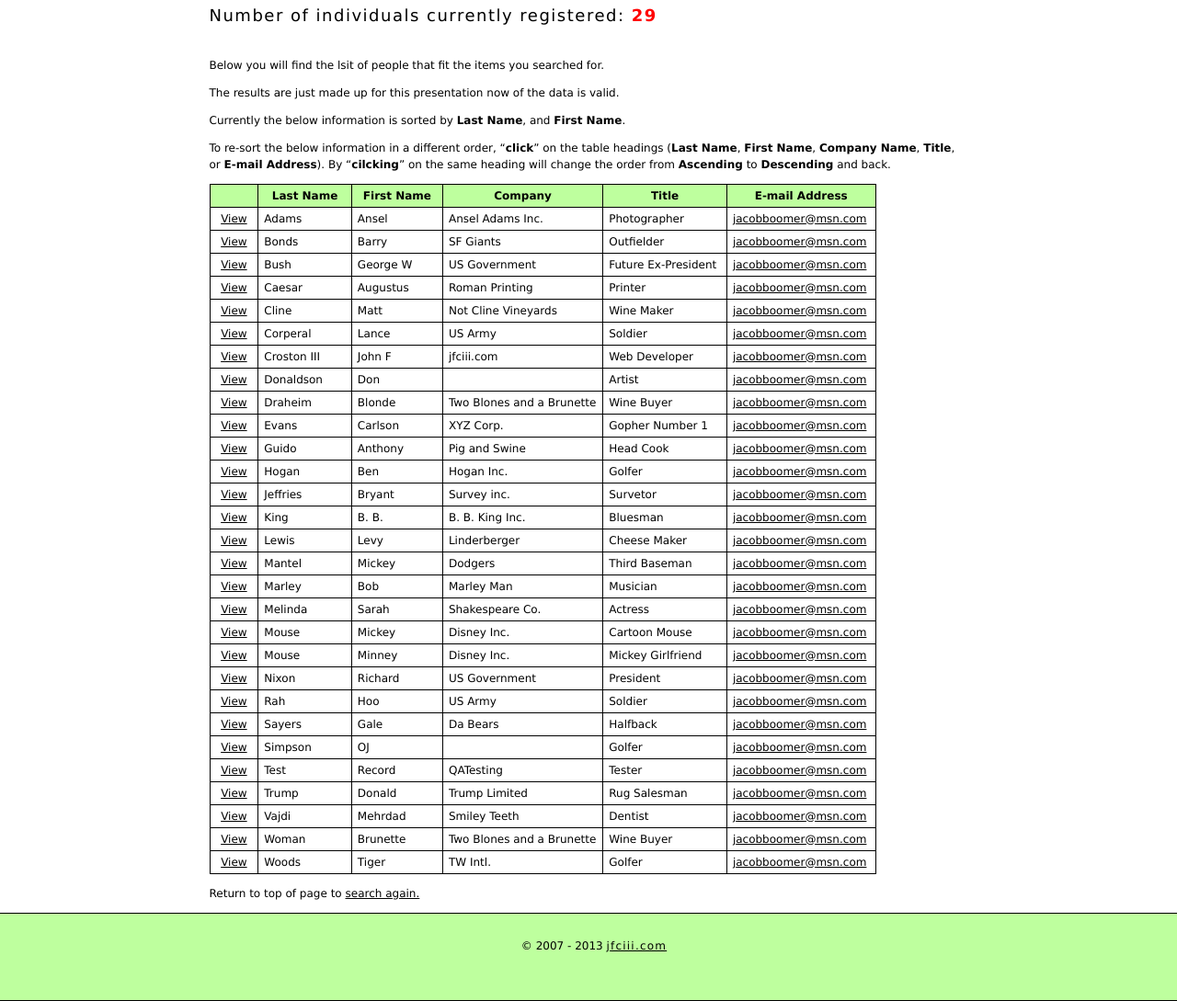
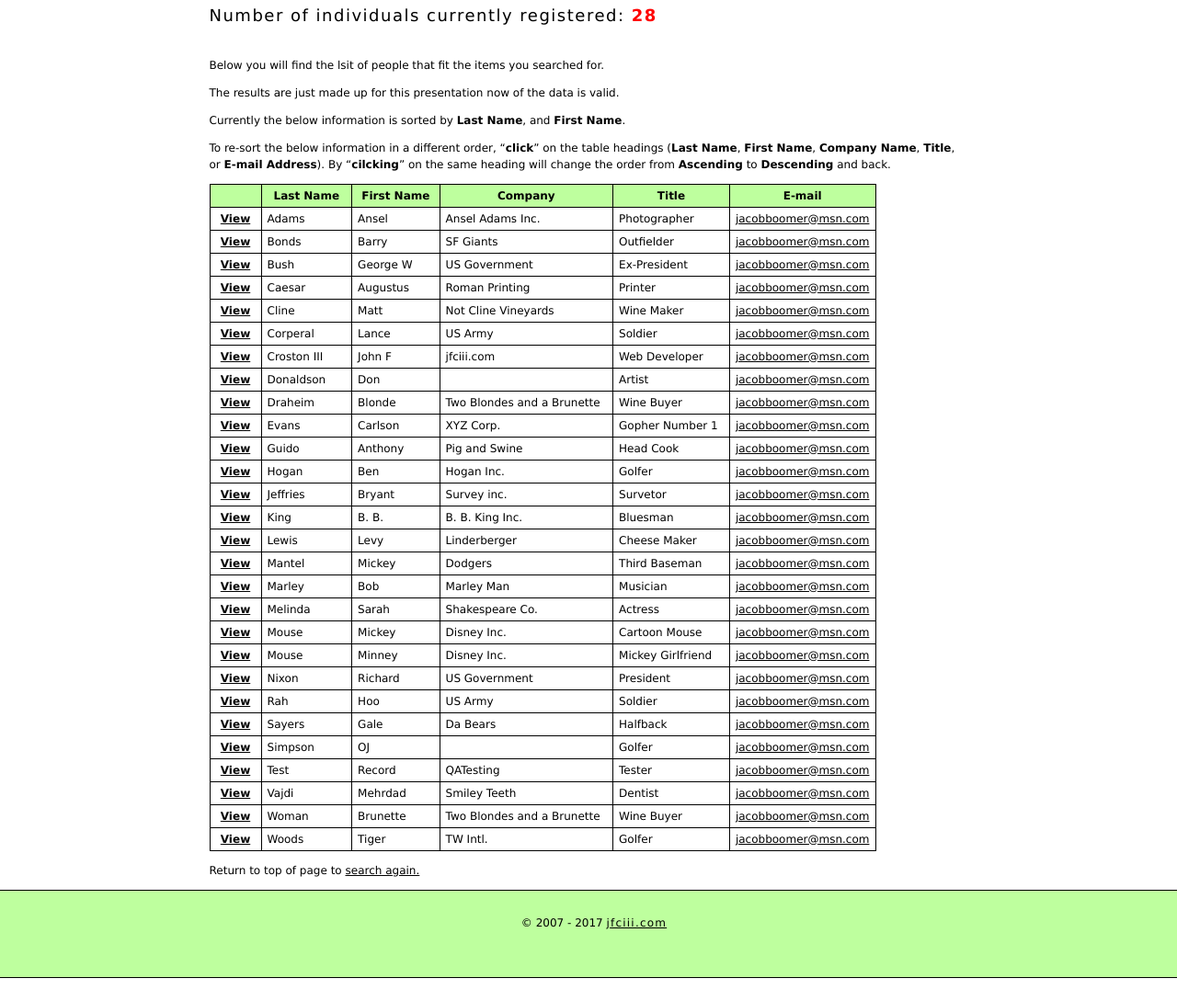
Before and after one commit to jfc3/presentations, a plain HTML site: page examples/searchResults.html in a window 1280 px wide. Shown: the part 202-1291 px from the top of the page at 92% size. After the commit the page ends 1266 px from the top, so only its background shows below. Drawn offline with Linux system fonts and the light colour scheme; a script that the page names is missing; files whose address does not match are found by name.

Commit message:
Updated page to use HTML5 and made TABLE more accessible.

```diff
--- a/examples/searchResults.html
+++ b/examples/searchResults.html
@@ -1,15 +1,21 @@
-<!DOCTYPE html PUBLIC "-//W3C//DTD XHTML 1.0 Transitional//EN"
-    "http://www.w3.org/TR/xhtml1/DTD/xhtml1-transitional.dtd">
-<html xmlns="http://www.w3.org/1999/xhtml" lang="en">
+<!DOCTYPE html>
+<html lang="en">
 <head>
-	<title>Add Registration Record for BarCampDC</title>
-	<meta http-equiv="Content-Type" content="text/html; charset=UTF-8" />
-	<meta http-equiv="Content-Language" content="en-us" />
-	<link rel="stylesheet" type="text/css" media="screen" href="css/basic.css" />
+	<title>Add Registration Record for BarCamp DC</title>
+	<meta charset="UTF-8" />
+	<meta name="viewport" content="width=device-width; initial-scale=1.0" />
+	<link rel="stylesheet" href="css/basic.css" />
+	<style type="text/css">
+		<!--
+			#content { width: 625px;}
+			th { text-align: center;}
+			.ltr2 { background: #fff;}
+		-->
+	</style>
 </head>
 <body>
 <div class="hide">
-	<a href="#maincontent">Skip Navigation</a>
+	<a href="#maincontent">Skip to Main Content</a>
 </div>
 <div id="wrap">
 	<div id="header">
@@ -36,22 +42,22 @@
 	</div>
 	<div id="main" role="main">
 		<h3 id="maincontent" tabindex="-1">Search Results for &ldquo;<span class="red">HTML</span>&rdquo;</h3>
-		<h4>Number of individuals currently registered: <span class='em1 em2'>29</span></h4><br />
+		<h4>Number of individuals currently registered: <span class='em1 em2'>28</span></h4><br />
 		<p>Below you will find the lsit of people that fit the items you searched for.</p>
 		<p>The results are just made up for this presentation now of the data is valid.</p>
 		<p>Currently the below information is sorted by <span class="em1">Last Name</span>, and <span class="em1">First Name</span>.</p>
 		<p>To re-sort the below information in a different order, &ldquo;<span class="em1">click</span>&rdquo; on the table headings (<span class="em1">Last Name</span>, <span class="em1">First Name</span>, <span class="em1">Company Name</span>, <span class="em1">Title</span>, or <span class="em1">E-mail Address</span>). By &ldquo;<span class="em1">cilcking</span>&rdquo; on the same heading will change the order from <span class="em1">Ascending</span> to <span class="em1">Descending</span> and back.</p>
 		<table class="sortable" id="user_table" width="725px" summary="List of all registered individuals that match the items yousearched on.">
-			<tr align="center">
-				<th width="45px" class="none"></th>
-				<th width="100px" title="Last Name of Registrant">Last Name</th>
-				<th width="100px" title="First Name of Registrant">First Name</th>
-				<th width="200px" title="Company Name">Company</th>
-				<th width="140px" title="Job Title">Title</th>
-				<th width="150px" title="E-mail Address of Registrant">E-mail Address</th>
+			<tr>
+				<th scope="col" width="50px" class="none"></th>
+				<th scope="col" width="100px">Last Name</th>
+				<th scope="col" width="100px">First Name</th>
+				<th scope="col" width="240px">Company</th>
+				<th scope="col" width="135px">Title</th>
+				<th scope="col" width="135px">E-mail</th>
 			</tr>
 			<tr>
-				<td class="ltr2"><a href="#">View</a></td>
+				<th scope="row" class="ltr2"><a href="#">View <span class="hide">Ansel Adams</span></a></th>
 				<td>Adams</td>
 				<td>Ansel</td>
 				<td>Ansel Adams Inc.</td>
@@ -59,7 +65,7 @@
 				<td><a href="mailto:jacobboomer@msn.com?subject=Request from DC Tech Skills">jacobboomer@msn.com</a></td>
 			</tr>
 			<tr>
-				<td class="ltr2"><a href="#">View</a></td>
+				<th scope="row" class="ltr2"><a href="#">View <span class="hide">Barry Bonds</span></a></th>
 				<td>Bonds</td>
 				<td>Barry</td>
 				<td>SF Giants</td>
@@ -67,15 +73,15 @@
 				<td><a href="mailto:jacobboomer@msn.com?subject=Request from DC Tech Skills">jacobboomer@msn.com</a></td>
 			</tr>
 			<tr>
-				<td class="ltr2"><a href="#">View</a></td>
+				<th scope="row" class="ltr2"><a href="#">View <span class="hide">George W Bush</span></a></th>
 				<td>Bush</td>
 				<td>George W</td>
 				<td>US Government</td>
-				<td>Future Ex-President</td>
+				<td>Ex-President</td>
 				<td><a href="mailto:jacobboomer@msn.com?subject=Request from DC Tech Skills">jacobboomer@msn.com</a></td>
 			</tr>
 			<tr>
-				<td class="ltr2"><a href="#">View</a></td>
+				<th scope="row" class="ltr2"><a href="#">View <span class="hide">Augustus Caesar</span></a></th>
 				<td>Caesar</td>
 				<td>Augustus</td>
 				<td>Roman Printing</td>
@@ -83,7 +89,7 @@
 				<td><a href="mailto:jacobboomer@msn.com?subject=Request from DC Tech Skills">jacobboomer@msn.com</a></td>
 			</tr>
 			<tr>
-				<td class="ltr2"><a href="#">View</a></td>
+				<th scope="row" class="ltr2"><a href="#">View <span class="hide">Matt Cline</span></a></th>
 				<td>Cline</td>
 				<td>Matt</td>
 				<td>Not Cline Vineyards</td>
@@ -91,7 +97,7 @@
 				<td><a href="mailto:jacobboomer@msn.com?subject=Request from DC Tech Skills">jacobboomer@msn.com</a></td>
 			</tr>
 			<tr>
-				<td class="ltr2"><a href="#">View</a></td>
+				<th scope="row" class="ltr2"><a href="#">View <span class="hide">Lance Corperal</span></a></th>
 				<td>Corperal</td>
 				<td>Lance</td>
 				<td>US Army</td>
@@ -99,7 +105,7 @@
 				<td><a href="mailto:jacobboomer@msn.com?subject=Request from DC Tech Skills">jacobboomer@msn.com</a></td>
 			</tr>
 			<tr>
-				<td class="ltr2"><a href="#">View</a></td>
+				<th scope="row" class="ltr2"><a href="#">View <span class="hide">John F Croston III</span></a></th>
 				<td>Croston III</td>
 				<td>John F</td>
 				<td>jfciii.com</td>
@@ -107,7 +113,7 @@
 				<td><a href="mailto:jacobboomer@msn.com?subject=Request from DC Tech Skills">jacobboomer@msn.com</a></td>
 			</tr>
 			<tr>
-				<td class="ltr2"><a href="#">View</a></td>
+				<th scope="row" class="ltr2"><a href="#">View <span class="hide">Don Donaldson</span></a></th>
 				<td>Donaldson</td>
 				<td>Don</td>
 				<td></td>
@@ -115,16 +121,16 @@
 				<td><a href="mailto:jacobboomer@msn.com?subject=Request from DC Tech Skills">jacobboomer@msn.com</a></td>
 			</tr>
 			<tr>
-				<td class="ltr2"><a href="#">View</a></td>
+				<th scope="row" class="ltr2"><a href="#">View <span class="hide">Blondie Draheim</span></a></th>
 				<td>Draheim</td>
 				<td>Blonde</td>
-				<td>Two Blones and a Brunette</td>
+				<td>Two Blondes and a Brunette</td>
 				<td>Wine Buyer</td>
 				<td><a href="mailto:jacobboomer@msn.com?subject=Request from DC Tech Skills">jacobboomer@msn.com</a></td>
 			</tr>
 
 			<tr>
-				<td class="ltr2"><a href="#">View</a></td>
+				<th scope="row" class="ltr2"><a href="#">View <span class="hide">Carlson Evans</span></a></th>
 				<td>Evans</td>
 				<td>Carlson</td>
 				<td>XYZ Corp.</td>
@@ -132,7 +138,7 @@
 				<td><a href="mailto:jacobboomer@msn.com?subject=Request from DC Tech Skills">jacobboomer@msn.com</a></td>
 			</tr>
 			<tr>
-				<td class="ltr2"><a href="#">View</a></td>
+				<th scope="row" class="ltr2"><a href="#">View <span class="hide">Anthony Guido</span></a></th>
 				<td>Guido</td>
 				<td>Anthony</td>
 				<td>Pig and Swine</td>
@@ -140,7 +146,7 @@
 				<td><a href="mailto:jacobboomer@msn.com?subject=Request from DC Tech Skills">jacobboomer@msn.com</a></td>
 			</tr>
 			<tr>
-				<td class="ltr2"><a href="#">View</a></td>
+				<th scope="row" class="ltr2"><a href="#">View <span class="hide">Ben Hogan</span></a></th>
 				<td>Hogan</td>
 				<td>Ben</td>
 				<td>Hogan Inc.</td>
@@ -148,7 +154,7 @@
 				<td><a href="mailto:jacobboomer@msn.com?subject=Request from DC Tech Skills">jacobboomer@msn.com</a></td>
 			</tr>
 			<tr>
-				<td class="ltr2"><a href="#">View</a></td>
+				<th scope="row" class="ltr2"><a href="#">View <span class="hide">Bryant Jeffries</span></a></th>
 				<td>Jeffries</td>
 				<td>Bryant</td>
 				<td>Survey inc.</td>
@@ -156,7 +162,7 @@
 				<td><a href="mailto:jacobboomer@msn.com?subject=Request from DC Tech Skills">jacobboomer@msn.com</a></td>
 			</tr>
 			<tr>
-				<td class="ltr2"><a href="#">View</a></td>
+				<th scope="row" class="ltr2"><a href="#">View <span class="hide">B. B. King</span></a></th>
 				<td>King</td>
 				<td>B. B.</td>
 				<td>B. B. King Inc.</td>
@@ -164,7 +170,7 @@
 				<td><a href="mailto:jacobboomer@msn.com?subject=Request from DC Tech Skills">jacobboomer@msn.com</a></td>
 			</tr>
 			<tr>
-				<td class="ltr2"><a href="#">View</a></td>
+				<th scope="row" class="ltr2"><a href="#">View <span class="hide">Levi Lewis</span></a></th>
 				<td>Lewis</td>
 				<td>Levy</td>
 				<td>Linderberger</td>
@@ -172,7 +178,7 @@
 				<td><a href="mailto:jacobboomer@msn.com?subject=Request from DC Tech Skills">jacobboomer@msn.com</a></td>
 			</tr>
 			<tr>
-				<td class="ltr2"><a href="#">View</a></td>
+				<th scope="row" class="ltr2"><a href="#">View <span class="hide">Mickey Mantel</span></a></th>
 				<td>Mantel</td>
 				<td>Mickey</td>
 				<td>Dodgers</td>
@@ -180,7 +186,7 @@
 				<td><a href="mailto:jacobboomer@msn.com?subject=Request from DC Tech Skills">jacobboomer@msn.com</a></td>
 			</tr>
 			<tr>
-				<td class="ltr2"><a href="#">View</a></td>
+				<th scope="row" class="ltr2"><a href="#">View <span class="hide">Bob Marley</span></a></th>
 				<td>Marley</td>
 				<td>Bob</td>
 				<td>Marley Man</td>
@@ -188,7 +194,7 @@
 				<td><a href="mailto:jacobboomer@msn.com?subject=Request from DC Tech Skills">jacobboomer@msn.com</a></td>
 			</tr>
 			<tr>
-				<td class="ltr2"><a href="#">View</a></td>
+				<th scope="row" class="ltr2"><a href="#">View <span class="hide">Sarah Melinda</span></a></th>
 				<td>Melinda</td>
 				<td>Sarah</td>
 				<td>Shakespeare Co.</td>
@@ -196,7 +202,7 @@
 				<td><a href="mailto:jacobboomer@msn.com?subject=Request from DC Tech Skills">jacobboomer@msn.com</a></td>
 			</tr>
 			<tr>
-				<td class="ltr2"><a href="#">View</a></td>
+				<th scope="row" class="ltr2"><a href="#">View <span class="hide">Mickey Mouse</span></a></th>
 				<td>Mouse</td>
 				<td>Mickey</td>
 				<td>Disney Inc.</td>
@@ -204,7 +210,7 @@
 				<td><a href="mailto:jacobboomer@msn.com?subject=Request from DC Tech Skills">jacobboomer@msn.com</a></td>
 			</tr>
 			<tr>
-				<td class="ltr2"><a href="#">View</a></td>
+				<th scope="row" class="ltr2"><a href="#">View <span class="hide">Minney Mouse</span></a></th>
 				<td>Mouse</td>
 				<td>Minney</td>
 				<td>Disney Inc.</td>
@@ -212,7 +218,7 @@
 				<td><a href="mailto:jacobboomer@msn.com?subject=Request from DC Tech Skills">jacobboomer@msn.com</a></td>
 			</tr>
 			<tr>
-				<td class="ltr2"><a href="#">View</a></td>
+				<th scope="row" class="ltr2"><a href="#">View <span class="hide">Richard Nixon</span></a></th>
 				<td>Nixon</td>
 				<td>Richard</td>
 				<td>US Government</td>
@@ -220,7 +226,7 @@
 				<td><a href="mailto:jacobboomer@msn.com?subject=Request from DC Tech Skills">jacobboomer@msn.com</a></td>
 			</tr>
 			<tr>
-				<td class="ltr2"><a href="#">View</a></td>
+				<th scope="row" class="ltr2"><a href="#">View <span class="hide">Hoo Rah</span></a></th>
 				<td>Rah</td>
 				<td>Hoo</td>
 				<td>US Army</td>
@@ -228,7 +234,7 @@
 				<td><a href="mailto:jacobboomer@msn.com?subject=Request from DC Tech Skills">jacobboomer@msn.com</a></td>
 			</tr>
 			<tr>
-				<td class="ltr2"><a href="#">View</a></td>
+				<th scope="row" class="ltr2"><a href="#">View <span class="hide">Gale Sayers</span></a></th>
 				<td>Sayers</td>
 				<td>Gale</td>
 				<td>Da Bears</td>
@@ -236,7 +242,7 @@
 				<td><a href="mailto:jacobboomer@msn.com?subject=Request from DC Tech Skills">jacobboomer@msn.com</a></td>
 			</tr>
 			<tr>
-				<td class="ltr2"><a href="#">View</a></td>
+				<th scope="row" class="ltr2"><a href="#">View <span class="hide">OJ Simpson</span></a></th>
 				<td>Simpson</td>
 				<td>OJ</td>
 				<td></td>
@@ -244,7 +250,7 @@
 				<td><a href="mailto:jacobboomer@msn.com?subject=Request from DC Tech Skills">jacobboomer@msn.com</a></td>
 			</tr>
 			<tr>
-				<td class="ltr2"><a href="#">View</a></td>
+				<th scope="row" class="ltr2"><a href="#">View <span class="hide">Record Test</span></a></th>
 				<td>Test</td>
 				<td>Record</td>
 				<td>QATesting</td>
@@ -252,15 +258,7 @@
 				<td><a href="mailto:jacobboomer@msn.com?subject=Request from DC Tech Skills">jacobboomer@msn.com</a></td>
 			</tr>
 			<tr>
-				<td class="ltr2"><a href="#">View</a></td>
-				<td>Trump</td>
-				<td>Donald</td>
-				<td>Trump Limited</td>
-				<td>Rug Salesman</td>
-				<td><a href="mailto:jacobboomer@msn.com?subject=Request from DC Tech Skills">jacobboomer@msn.com</a></td>
-			</tr>
-			<tr>
-				<td class="ltr2"><a href="#">View</a></td>
+				<th scope="row" class="ltr2"><a href="#">View <span class="hide">Mehrdad Vajdi</span></a></th>
 				<td>Vajdi</td>
 				<td>Mehrdad</td>
 				<td>Smiley Teeth</td>
@@ -268,15 +266,15 @@
 				<td><a href="mailto:jacobboomer@msn.com?subject=Request from DC Tech Skills">jacobboomer@msn.com</a></td>
 			</tr>
 			<tr>
-				<td class="ltr2"><a href="#">View</a></td>
+				<th scope="row" class="ltr2"><a href="#">View <span class="hide">Brunette Woman</span></a></th>
 				<td>Woman</td>
 				<td>Brunette</td>
-				<td>Two Blones and a Brunette</td>
+				<td>Two Blondes and a Brunette</td>
 				<td>Wine Buyer</td>
 				<td><a href="mailto:jacobboomer@msn.com?subject=Request from DC Tech Skills">jacobboomer@msn.com</a></td>
 			</tr>
 			<tr>
-				<td class="ltr2"><a href="#">View</a></td>
+				<th scope="row" class="ltr2"><a href="#">View <span class="hide">Tiger Woods</span></a></th>
 				<td>Woods</td>
 				<td>Tiger</td>
 				<td>TW Intl.</td>
@@ -289,7 +287,7 @@
 	<div id="footer">
 		<div id="navbar_b">
 			<ul id="nav_b">
-				<li><p>&#169; 2007 - 2013 <a href="http://www.jfciii.com">jfciii.com</a></p></li>
+				<li><p>&#169; 2007 - 2017 <a href="http://www.jfciii.com">jfciii.com</a></p></li>
 			</ul>
 		</div>
 	</div>
```
